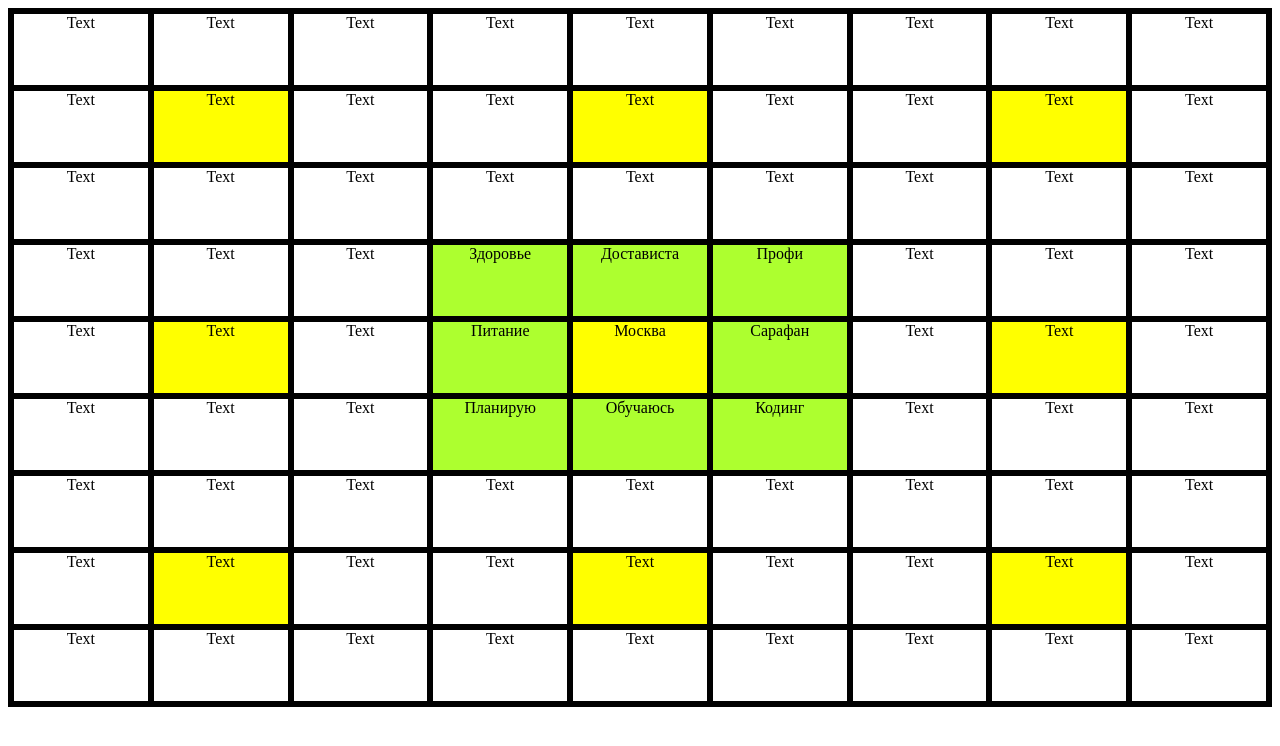
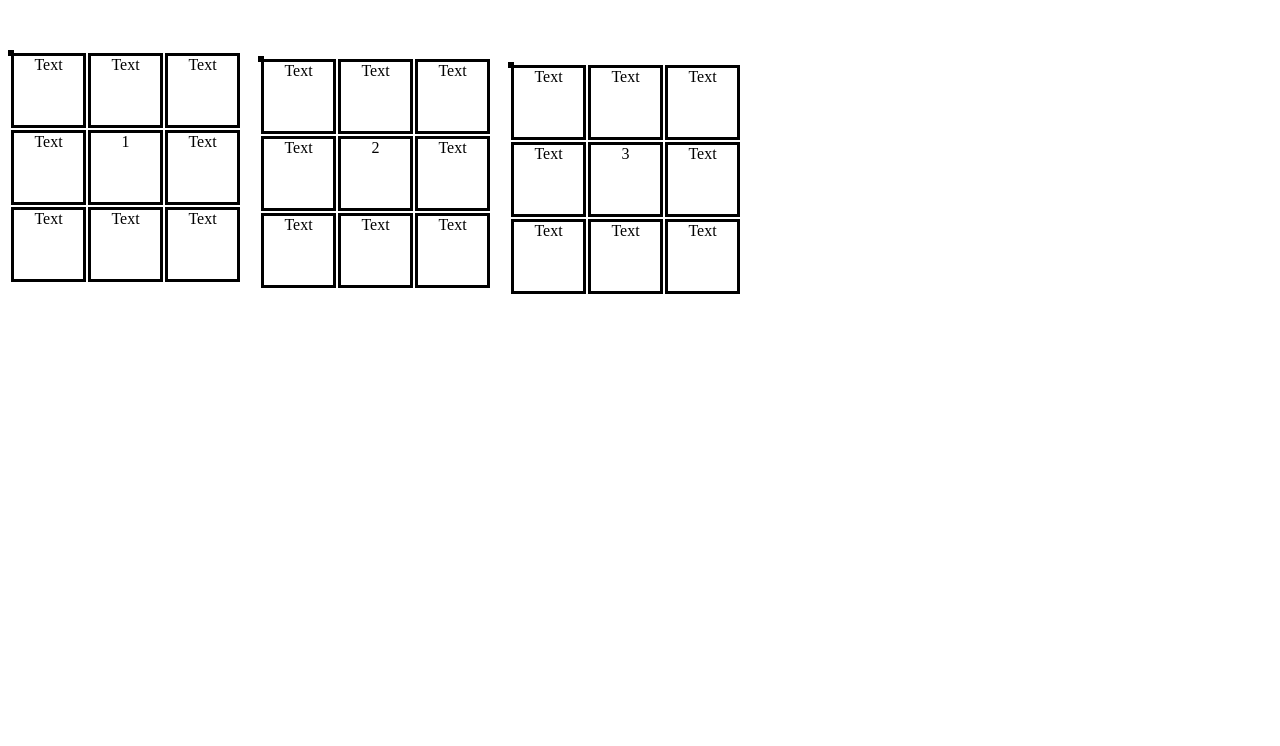
Before and after one commit to HDiman/lotos, a Django app: page / in a window 1280 px wide. Shown: the top 746 px of the page. Run offline with Django 4.2, Linux system fonts and the light colour scheme.

Commit message:
Change Grid

```diff
--- a/my_lotos/main/static/main/css/grid.css
+++ b/my_lotos/main/static/main/css/grid.css
@@ -1,10 +1,56 @@
-.wrapper {
+/*.wrapper {
+  display: grid;
+  height: 0px;
+  width: 0px;
+}*/
+
+.wrapper1 {
+  display: grid;
+  grid-gap: 2px;
+  text-align: center;
+  border: solid;
+  grid-template-columns: repeat(3, 75px);
+  grid-template-rows: repeat(3, 75px);
+  height: 0px;
+  width: 0px;
+  margin-top: 50px;
+}
+
+.wrapper2 {
+  display: grid;
+  grid-gap: 2px;
+  text-align: center;
+  border: solid;
+  grid-template-columns: repeat(3, 75px);
+  grid-template-rows: repeat(3, 75px);
+  height: 0px;
+  width: 0px;
+  margin-left: 250px;
+  margin-top: 0px;
+  margin-top: 0px;
+}
+
+.wrapper3 {
+  display: grid;
+  grid-gap: 2px;
+  text-align: center;
+  border: solid;
+  grid-template-columns: repeat(3, 75px);
+  grid-template-rows: repeat(3, 75px);
+  height: 0px;
+  width: 0px;
+  margin-left: 500px;
+  margin-top: 0px;
+}
+
+.wrapper4 {
   display: grid;
   text-align: center;
   border: solid;
-  grid-template-columns: repeat(9, 1fr);
-  grid-template-rows: repeat(9, 77px);
+  grid-template-columns: repeat(3, 77px);
+  grid-template-rows: repeat(3, 77px);
 }
+
 
 .box {
     border: solid;
@@ -17,3 +63,11 @@
 .mid_clr {
     background-color: GreenYellow;
 }
+
+/*.wrapper {
+  display: grid;
+  text-align: center;
+  border: solid;
+  grid-template-columns: repeat(9, 1fr);
+  grid-template-rows: repeat(9, 77px);
+}*/
--- a/my_lotos/main/templates/base.html
+++ b/my_lotos/main/templates/base.html
@@ -6,89 +6,52 @@
         <link href="{% static 'main/css/grid.css' %}" rel="stylesheet">
     </head>
     <body>
-        <div class="wrapper">
+<!--    <div class="wrapper">-->
+        <div class="wrapper1">
             <div class="box">Text</div>
             <div class="box">Text</div>
             <div class="box">Text</div>
             <div class="box">Text</div>
-            <div class="box">Text</div>
-            <div class="box">Text</div>
-            <div class="box">Text</div>
-            <div class="box">Text</div>
-            <div class="box">Text</div>
-            <div class="box">Text</div>
-            <div class="box clr">Text</div>
-            <div class="box">Text</div>
-            <div class="box">Text</div>
-            <div class="box clr">Text</div>
-            <div class="box">Text</div>
-            <div class="box">Text</div>
-            <div class="box clr">Text</div>
-            <div class="box">Text</div>
-            <div class="box">Text</div>
-            <div class="box">Text</div>
-            <div class="box">Text</div>
-            <div class="box">Text</div>
-            <div class="box">Text</div>
-            <div class="box">Text</div>
-            <div class="box">Text</div>
-            <div class="box">Text</div>
-            <div class="box">Text</div>
-            <div class="box">Text</div>
-            <div class="box">Text</div>
-            <div class="box">Text</div>
-            <div class="box mid_clr">Здоровье</div>
-            <div class="box mid_clr">Достависта</div>
-            <div class="box mid_clr">Профи</div>
-            <div class="box">Text</div>
-            <div class="box">Text</div>
-            <div class="box">Text</div>
-            <div class="box">Text</div>
-            <div class="box clr">Text</div>
-            <div class="box">Text</div>
-            <div class="box mid_clr">Питание</div>
-            <div class="box clr">Москва</div>
-            <div class="box mid_clr">Сарафан</div>
-            <div class="box">Text</div>
-            <div class="box clr">Text</div>
-            <div class="box">Text</div>
-            <div class="box">Text</div>
-            <div class="box">Text</div>
-            <div class="box">Text</div>
-            <div class="box mid_clr">Планирую</div>
-            <div class="box mid_clr">Обучаюсь</div>
-            <div class="box mid_clr">Кодинг</div>
-            <div class="box">Text</div>
-            <div class="box">Text</div>
-            <div class="box">Text</div>
-            <div class="box">Text</div>
-            <div class="box">Text</div>
-            <div class="box">Text</div>
-            <div class="box">Text</div>
-            <div class="box">Text</div>
-            <div class="box">Text</div>
-            <div class="box">Text</div>
-            <div class="box">Text</div>
-            <div class="box">Text</div>
-            <div class="box">Text</div>
-            <div class="box clr">Text</div>
-            <div class="box">Text</div>
-            <div class="box">Text</div>
-            <div class="box clr">Text</div>
-            <div class="box">Text</div>
-            <div class="box">Text</div>
-            <div class="box clr">Text</div>
-            <div class="box">Text</div>
-            <div class="box">Text</div>
-            <div class="box">Text</div>
-            <div class="box">Text</div>
-            <div class="box">Text</div>
-            <div class="box">Text</div>
+            <div class="box">1</div>
             <div class="box">Text</div>
             <div class="box">Text</div>
             <div class="box">Text</div>
             <div class="box">Text</div>
         </div>
+        <div class="wrapper2">
+            <div class="box">Text</div>
+            <div class="box">Text</div>
+            <div class="box">Text</div>
+            <div class="box">Text</div>
+            <div class="box">2</div>
+            <div class="box">Text</div>
+            <div class="box">Text</div>
+            <div class="box">Text</div>
+            <div class="box">Text</div>
+        </div>
+        <div class="wrapper3">
+            <div class="box">Text</div>
+            <div class="box">Text</div>
+            <div class="box">Text</div>
+            <div class="box">Text</div>
+            <div class="box">3</div>
+            <div class="box">Text</div>
+            <div class="box">Text</div>
+            <div class="box">Text</div>
+            <div class="box">Text</div>
+        </div>
+<!--        <div class="wrapper4">-->
+<!--            <div class="box">Text</div>-->
+<!--            <div class="box">Text</div>-->
+<!--            <div class="box">Text</div>-->
+<!--            <div class="box">Text</div>-->
+<!--            <div class="box">Text</div>-->
+<!--            <div class="box">Text</div>-->
+<!--            <div class="box">Text</div>-->
+<!--            <div class="box">Text</div>-->
+<!--            <div class="box">Text</div>-->
+<!--        </div>-->
+<!--    </div>-->
         {% block content %}
         {% endblock %}
     </body>
```
Also changed, not shown: my_lotos/main/templates/main/example.html (added, +95 -0 lines).
